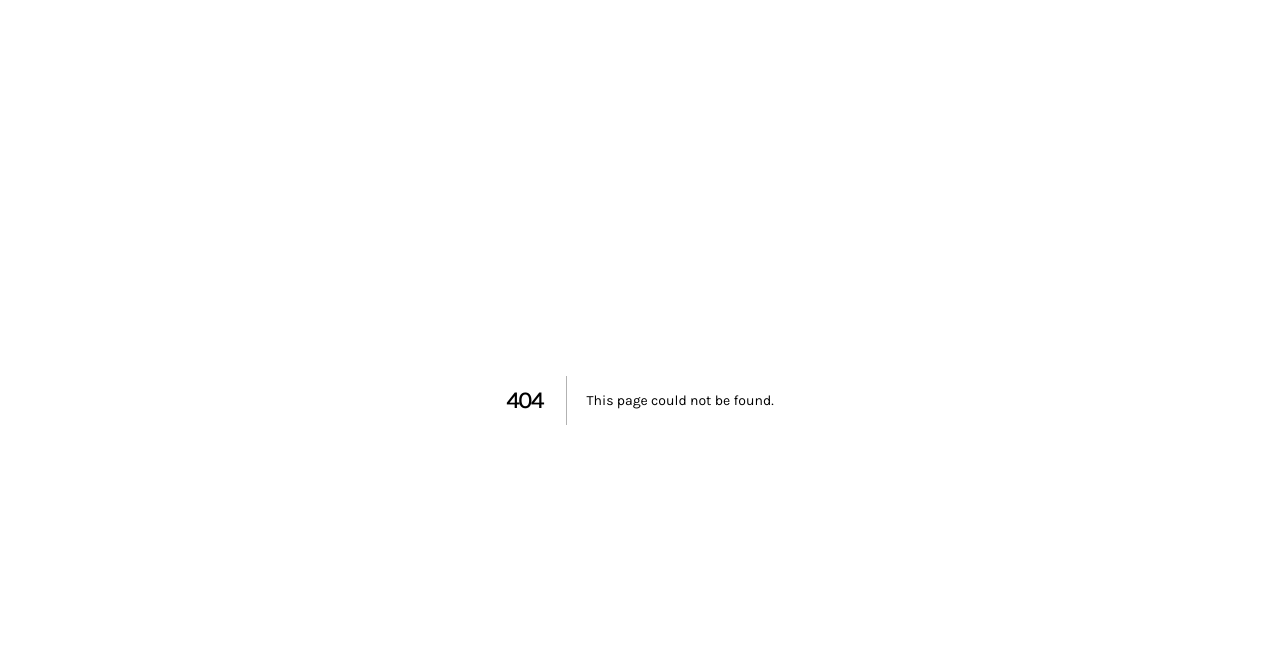
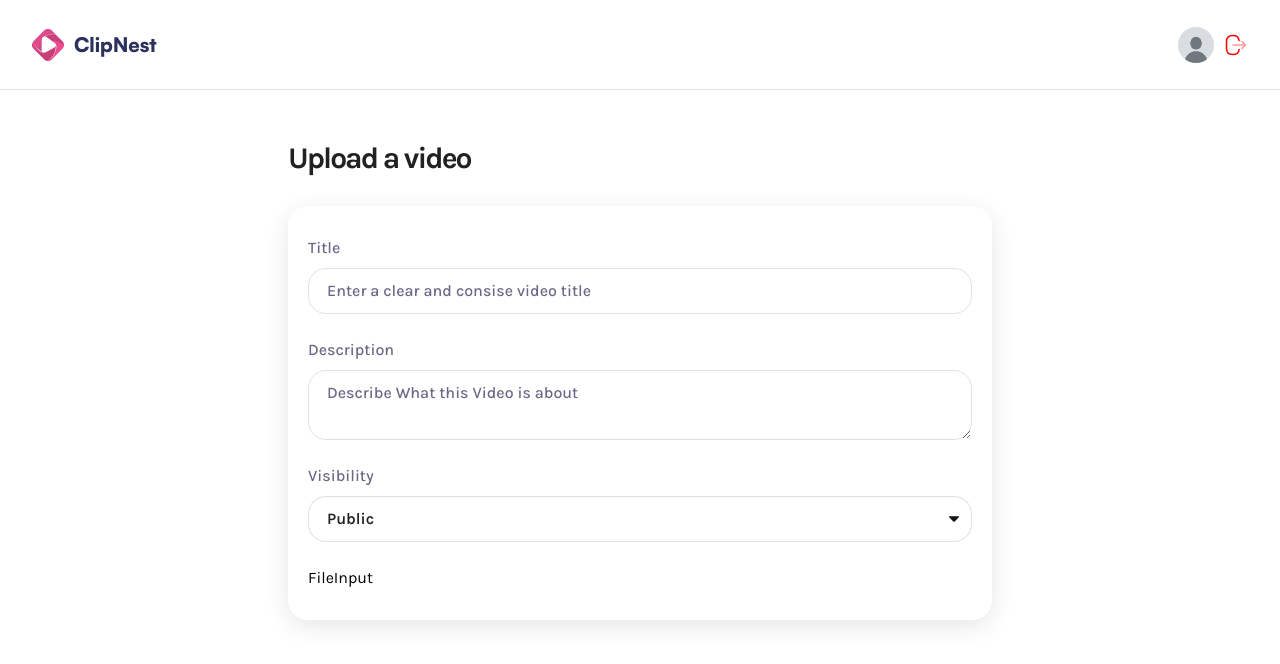
Before and after one commit to KaranP666/ClipNest, a Next.js app: page /upload in a window 1280 px wide. Before the commit this address had no page. Shown: the top 664 px of the page. Built offline with nearby package versions, Linux system fonts and the light colour scheme.

Commit message:
Reusable formfiled component added.

```diff
--- /dev/null
+++ b/app/(root)/upload/page.tsx
@@ -0,0 +1,63 @@
+"use client";
+import FileInput from "@/components/FileInput";
+import FormField from "@/components/FormField";
+import { title } from "process";
+import React, { ChangeEvent, useState } from "react";
+
+const page = () => {
+  const [formData, setFormData] = useState({
+    title: "",
+    description: "",
+    visibility: "",
+  });
+  const [error, setError] = useState(null);
+
+  const handleInputChange = (e: ChangeEvent) => {
+    const { name, value } = e.target;
+
+    setFormData((prevState) => ({ ...prevState, [name]: value }));
+  };
+
+
+  return (
+    <div className="wrapper-md upload-page">
+      <h1>Upload a video</h1>
+      {error && <div className="error-field">{error}</div>}
+      <form
+        action=""
+        className="rounded-20 shadow-10 gap-6 w-full flex flex-col px-5 py-7.5"
+      >
+        <FormField
+          id="title"
+          label="Title"
+          value={formData.title}
+          onChange={handleInputChange}
+          placeholder="Enter a clear and consise video title"
+        />
+        <FormField
+          id="description"
+          label="Description"
+          value={formData.description}
+          onChange={handleInputChange}
+          placeholder="Describe What this Video is about"
+          as="textarea"
+        />
+        <FormField
+          id="visibility"
+          label="Visibility"
+          value={formData.visibility}
+          onChange={handleInputChange}
+          placeholder="Describe What this Video is about"
+          as="select"
+          options={[
+            {value: 'public', label: 'Public'},
+            {value: 'private', label: 'Private'},
+          ]}
+        />
+        <FileInput />
+      </form>
+    </div>
+  );
+};
+
+export default page;
--- /dev/null
+++ b/components/FileInput.tsx
@@ -0,0 +1,9 @@
+import React from 'react'
+
+const FileInput = () => {
+  return (
+    <div>FileInput</div>
+  )
+}
+
+export default FileInput
--- /dev/null
+++ b/components/FormField.tsx
@@ -0,0 +1,38 @@
+import React from "react";
+
+const FormField = ({
+  id,
+  label,
+  type = "text",
+  value,
+  onChange,
+  placeholder,
+  as = "input",
+  options = [],
+}: FormFieldProps) => {
+  const InputToRender = ({ type }: { type: string }) => {
+    if (type === "textarea") {
+      return <textarea id={id} name={id} value={value} onChange={onChange}
+      placeholder={placeholder}
+      />;
+    } else if (type === "select") {
+      return <select id={id} name={id} value={value} onChange={onChange} >
+        {options.map(({label,value})=>(
+            <option key={label}value={value}>{label}</option>
+        ))}
+      </select>;
+    } else {
+      return <input id={id} name={id} value={value} onChange={onChange}
+      placeholder={placeholder} />;
+    }
+  };
+  return (
+    <div className="form-field">
+      <label htmlFor={id}>{label}</label>
+
+      <InputToRender type={as} />
+    </div>
+  );
+};
+
+export default FormField;
```
